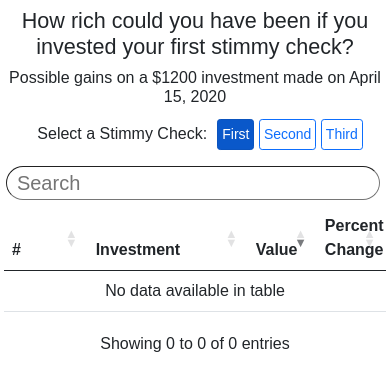
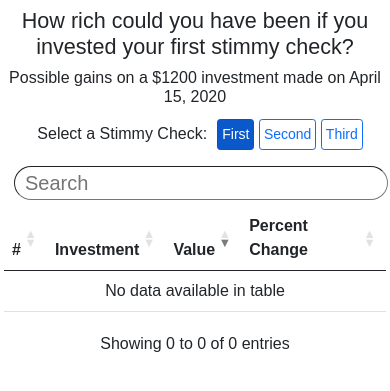
Before and after one commit to abhig8/Stimulus_Check_Value, a Flask app: page / in a window 390 px wide. Shown: the part 144-535 px from the top of the page. Run offline with Flask 2, Linux system fonts and the light colour scheme; data that the repository does not hold is empty; some libraries are stand-ins or nearby versions.

Commit message:
pre table change push

```diff
--- a/src/static/css/main.css
+++ b/src/static/css/main.css
@@ -2,11 +2,6 @@
   font-family: sans-serif;
 }
 
-/*p {
-  width: 96%;
-  margin: auto;
-}
-*/
 
 #date-selection-caption {
   width: 190px;
@@ -27,8 +22,8 @@
 
 #stocks {
   vertical-align: middle;
-  table-layout: fixed;
-  width: 100% !important;
+/*  table-layout: fixed;
+  width: 100% !important;*/
 }
 
 #stocks_info {
@@ -40,39 +35,37 @@
 }
 
 
-.first-column {
+/*.first-column {
   width: 4%;
 }
 
-.second-column {
-  width: 25%;
-}
 
 @media only screen and (max-width:576px) {
   .first-column{
     width: 13%;
   }
   .second-column {
-    width: 33%;
+    width: 40%;
   }
 }
+*/
+
 
 div.dataTables_wrapper div.dataTables_filter label {
   justify-content: center;
   width: 99% !important;
-  margin: auto 0px;
+  margin: auto 5px;
 }
 
 div.dataTables_wrapper div.dataTables_filter input {
   justify-content: center;
   width: 99% !important;
+  margin: auto 5px;
   border-radius: 25px;
   border-width: thin;
   padding-left: 10px;
-  margin: auto 0px;
   font-size: 20px;
 }
-
 
 #moving_meme {
   position: absolute;
--- a/src/templates/overview.html
+++ b/src/templates/overview.html
@@ -22,8 +22,8 @@
     <table id="stocks" class="table table-hover text-left">
       <thead>
         <tr>
-            <th class="first-column">#</th>
-            <th class="second-column">Investment</th>
+            <th>#</th>
+            <th>Investment</th>
             <th>Value</th>
             <th>Percent Change</th>
         </tr>
@@ -31,16 +31,32 @@
       <tbody>
         {% for investment in investment_list%}
           <tr onclick="window.location.href='{{ url_for('stock', stock_ticker=investment[1], check_number=g.check_number) }}';">
-            <td class="first-column">
+            <td>
               {{ loop.index }}
             </td>
-            <td class="second-column">
-              <img
+            <td>
+              <div class="d-flex align-items-center flex-nowrap">
+                <div class="me-1">
+                  <img
+                    style = "max-width:90px; max-height:40px;"
+                    src="{{ investment[4] }}"
+                  />
+                </div>
+                <div class="d-flex flex-column">
+                  <div>
+                    <font style="cursor:pointer; font-size:12px"> {{ investment[0] | upper }}</font>
+                  </div>
+                  <div>
+                    <font style="cursor: pointer; font-size:10px" color="#696969">{{investment[1]}}</font>
+                  </div>
+                </div>
+              </div>
+             <!--  <img
                 style = "max-width:90px; max-height:40px;"
                         src="{{ investment[4] }}"
                         />
                <font style="cursor:pointer; font-size:12px"> {{ investment[0] | upper }}</font>
-               <font style="cursor: pointer; font-size:10px" color="#696969">{{investment[1]}}</font>
+               <font style="cursor: pointer; font-size:10px" color="#696969">{{investment[1]}}</font> -->
             </td>
             <td><font style="cursor: pointer;">${{ investment[2] }}</font></td>
             <td data-order= "{{investment[2]}}">
```
